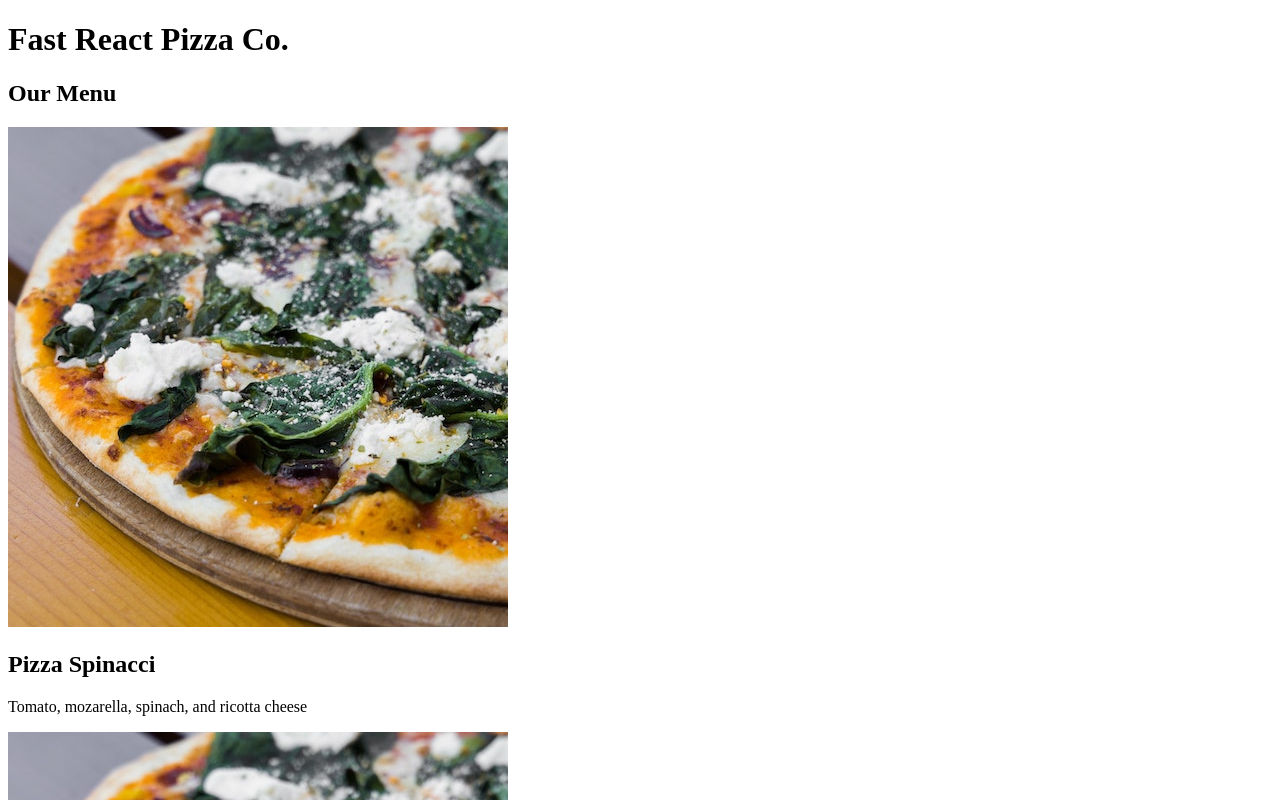
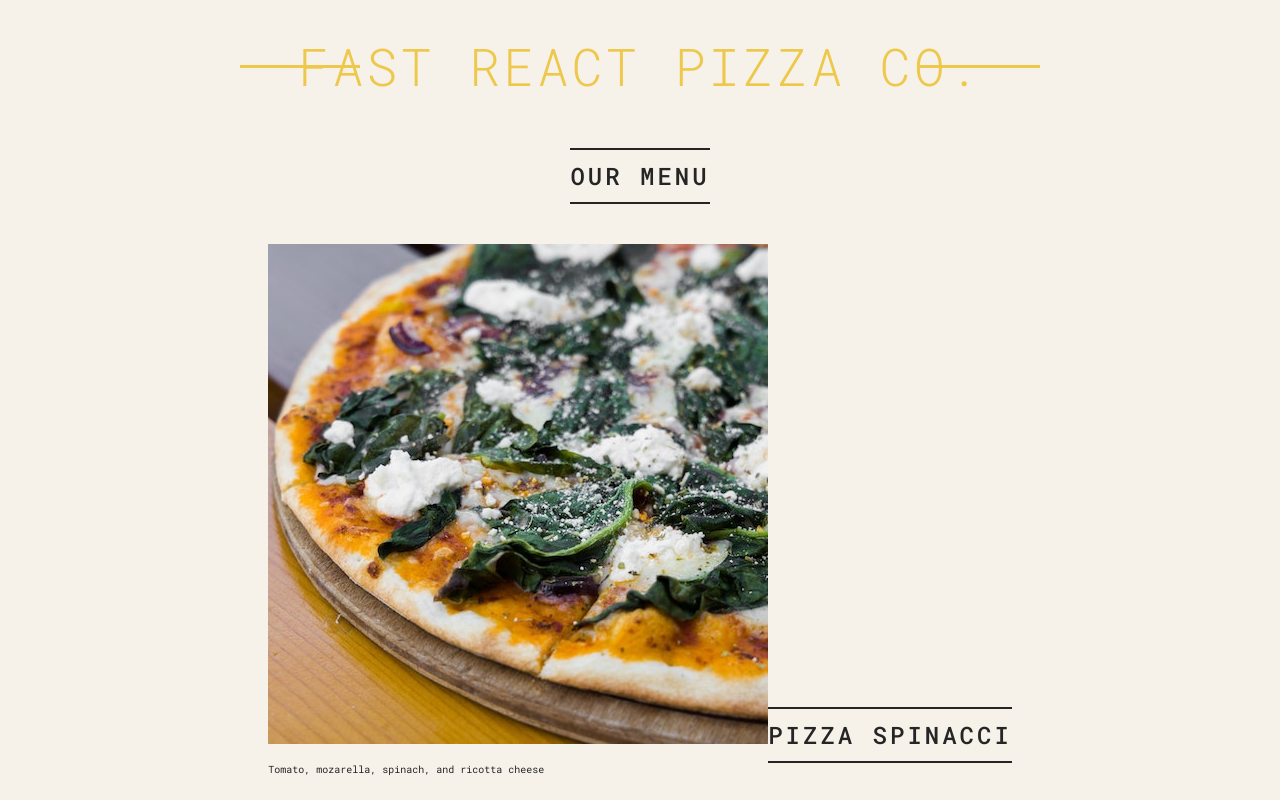
Before and after one commit to Shubhamm310320/pizza-menu, a React (Create React App) app: page / in a window 1280 px wide. Shown: the top 800 px of the page. Built offline with nearby package versions, Linux system fonts and the light colour scheme; the HTML template or start-up script is replaced by a standard one.

Commit message:
styling compponents

```diff
--- a/src/index.js
+++ b/src/index.js
@@ -1,5 +1,6 @@
 import React from "react";
 import ReactDOM from "react-dom/client";
+import "./index.css";
 
 const pizzaData = [
   {
@@ -57,17 +58,21 @@ function App() {
 }
 
 function Header() {
-  return <h1 className="header">Fast React Pizza Co.</h1>;
+  return (
+    <header className="header">
+      <h1>Fast React Pizza Co.</h1>
+    </header>
+  );
 }
 
 function Menu() {
   return (
-    <div>
+    <main className="menu">
       <h2>Our Menu</h2>
       <Pizza />
       <Pizza />
       <Pizza />
-    </div>
+    </main>
   );
 }
 
@@ -76,8 +81,9 @@ function Footer() {
   const openHour = 12;
   const closeHour = 22;
 
-  if (hour >= openHour && hour <= closeHour) alert("We'r currently open!");
-  else alert("Sorry We're closed");
+  if (hour >= openHour && hour <= closeHour)
+    console.log("We'r currently open!");
+  else console.log("Sorry We're closed");
 
   return (
     <footer className="footer">
```
